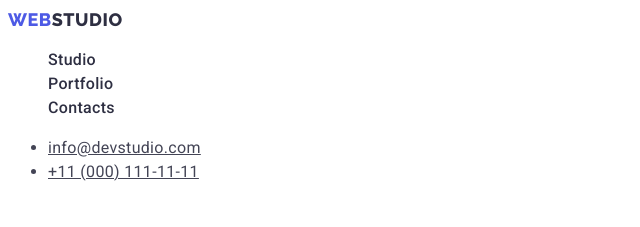
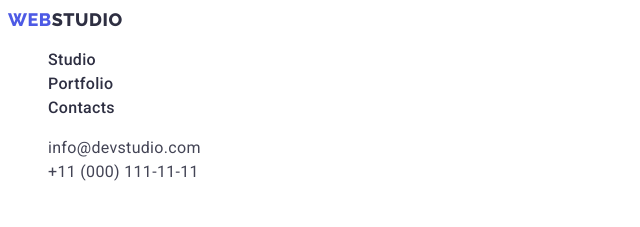
Before and after one commit to KirillChern0101/goit-markup-hw-02, a plain HTML site: page index.html in a window 1280 px wide. Shown: the top 227 px of the page, 0-640 px from the left. Drawn offline with Linux system fonts and the light colour scheme.

Commit message:
Update index.html

```diff
--- a/index.html
+++ b/index.html
@@ -25,11 +25,13 @@
 				</ul>
 			</nav>
 			<address class="header-address">
-				<ul class="header-list-two">
+				<ul class="header-list-two list">
 					<li class="header-item-two"
-						><a href="malito:info@devstudio.com" class="header-link-two">info@devstudio.com</a></li
+						><a href="malito:info@devstudio.com" class="header-link-two link">info@devstudio.com</a></li
 					>
-					<li class="header-item-two"><a href="tel:+110001111111" class="header-link-two">+11 (000) 111-11-11</a></li>
+					<li class="header-item-two"
+						><a href="tel:+110001111111" class="header-link-two link">+11 (000) 111-11-11</a></li
+					>
 				</ul>
 			</address>
 		</header>
```
